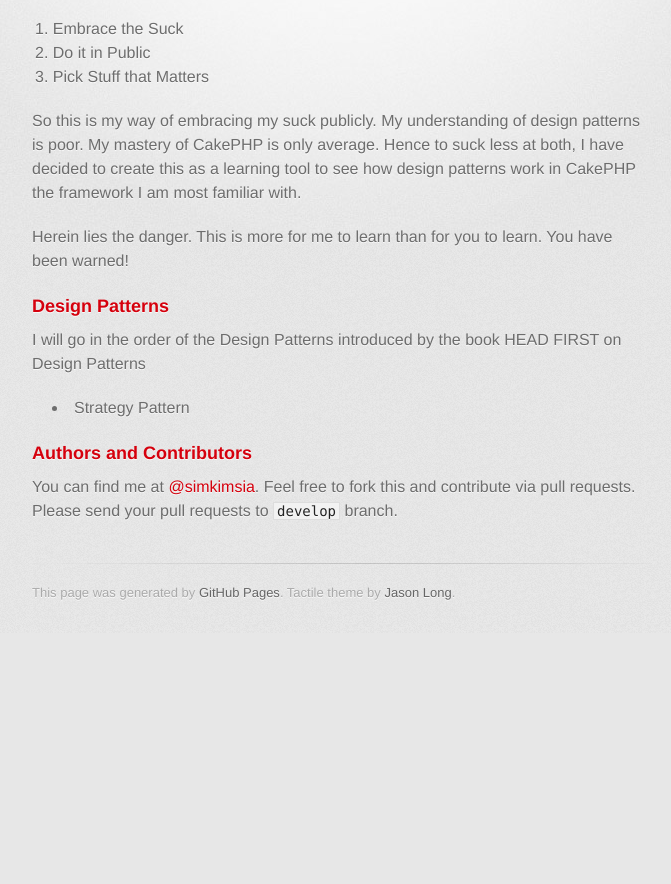
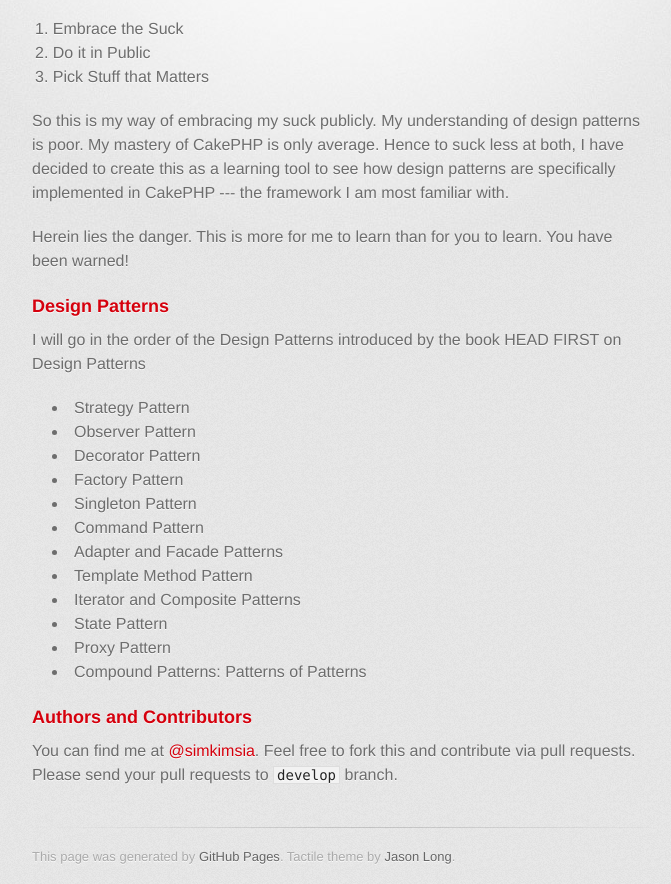
Before and after one commit to simkimsia/learn-design-patterns-with-cakephp, a plain HTML site: page index.html in a window 1280 px wide. Shown: the part 341-1225 px from the top of the page, without its empty margins (298-969 px from the left). Before the commit the page ends 974 px from the top, so only its background shows below. Drawn offline with Linux system fonts and the light colour scheme; a web font is replaced by a local one.

Commit message:
Add in the list of Patterns from the HEAD first book

```diff
--- a/index.html
+++ b/index.html
@@ -35,7 +35,7 @@
   <li>Pick Stuff that Matters</li>
 </ol>
 
-<p>So this is my way of embracing my suck publicly. My understanding of design patterns is poor. My mastery of CakePHP is only average. Hence to suck less at both, I have decided to create this as a learning tool to see how design patterns work in CakePHP the framework I am most familiar with.</p>
+<p>So this is my way of embracing my suck publicly. My understanding of design patterns is poor. My mastery of CakePHP is only average. Hence to suck less at both, I have decided to create this as a learning tool to see how design patterns are specifically implemented in CakePHP --- the framework I am most familiar with.</p>
 
 <p>Herein lies the danger. This is more for me to learn than for you to learn. You have been warned!</p>
 
@@ -45,6 +45,17 @@
 
 <ul>
   <li>Strategy Pattern</li>
+  <li>Observer Pattern</li>
+  <li>Decorator Pattern</li>
+  <li>Factory Pattern</li>
+  <li>Singleton Pattern</li>
+  <li>Command Pattern</li>
+  <li>Adapter and Facade Patterns</li>
+  <li>Template Method Pattern</li>
+  <li>Iterator and Composite Patterns</li>
+  <li>State Pattern</li>
+  <li>Proxy Pattern</li>
+  <li>Compound Patterns: Patterns of Patterns</li>
 </ul>
 
 
```
